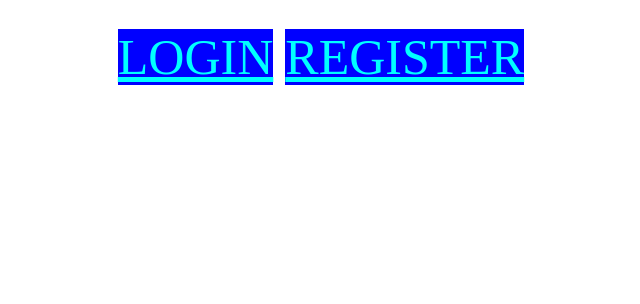
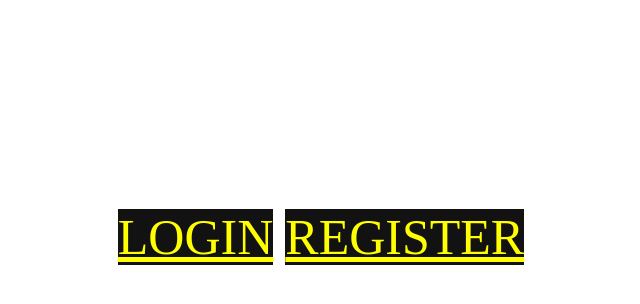
Before and after one commit to SolomonSanjiv/FSD, a plain HTML site: page exp5/index.html in a window 1280 px wide. Shown: the whole page, without its empty margins (319-959 px from the left). Drawn offline with Linux system fonts and the light colour scheme.

Commit message:
Update index.html

```diff
--- a/exp5/index.html
+++ b/exp5/index.html
@@ -3,26 +3,26 @@
 <head>
       <meta charset="UTF-8">
       <meta name="viewport" content="width=device-width, initial-scale=1.0">
-    <title>Simple Node JS Server</title>
+      <title>Experiment 5 Sample Node Server</title>
       <style>
             a{
-            background-color: blue;
-            color: aqua;
-            margin: 1px solid;
+                  background-color: #121212;
+                  color: yellow;
                   font-size: 50px;
+                  margin: 1px solid
             }
             body{
                   position: relative;
                   text-align: center;
-            top: 20px;
+                  top: 200px;;
             }
       </style>
 </head>
+
 <body>
       <div>
             <a href="/login">LOGIN</a>&nbsp;&nbsp;
             <a href="/register">REGISTER</a>
-
       </div>
 </body>
 </html>
```
Lines whose indentation alone changed are shown as unchanged.
